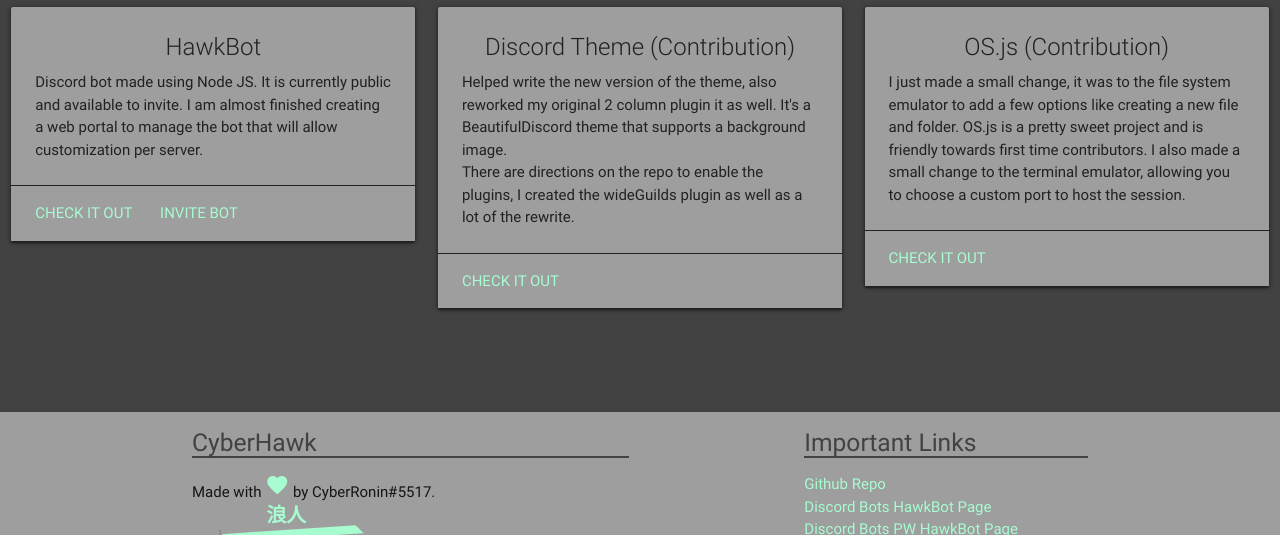
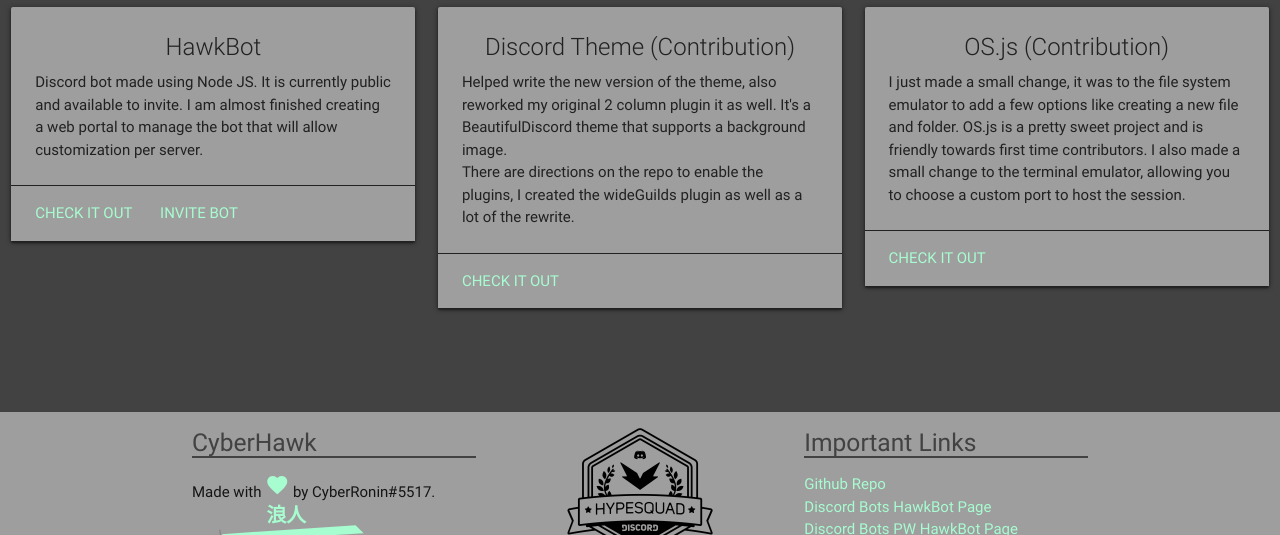
Before and after one commit to Rxswyers/Rxswyers.github.io, a plain HTML site: page index.html in a window 1280 px wide. Shown: the part 152-687 px from the top of the page. Drawn offline with Linux system fonts and the light colour scheme.

Commit message:
Hypesquaaaaaad

```diff
--- a/css/custom.css
+++ b/css/custom.css
@@ -191,3 +191,8 @@
   border-bottom-style: solid !important;
   border-bottom-width: 2px !important;
 }
+.center-img
+{
+  display: block;
+  margin: auto;
+}
--- a/index.html
+++ b/index.html
@@ -74,14 +74,18 @@
       <footer class="page-footer grey">
         <div class="container">
           <div class="row">
-            <div class="col l6 s12">
+            <div class="col l4 s12">
               <h5 class="grey-text text-darken-3 grey-underline">CyberHawk</h5>
               <p>
                 Made with <i class="material-icons mint-text">favorite</i> by CyberRonin#5517.
               </p>
               <svg id="svg4884" xmlns:rdf="http://www.w3.org/1999/02/22-rdf-syntax-ns#" xmlns="http://www.w3.org/2000/svg" height="61px" viewBox="0 0 612.99202 216.1416" width="173px" version="1.1" xmlns:cc="http://creativecommons.org/ns#" xmlns:dc="http://purl.org/dc/elements/1.1/"><g id="layer1" transform="translate(0 -836.22)"><path class="mint-logo" id="path10" fill="#808080" d="m45.14 1034.9 76.983-6.5875-1.8205-20.564-80.668 6.7949z"/><path class="mint-logo-stroke" id="path16" d="m122.61 986.87 6.7872 61.836" stroke="#808080" stroke-width="3.3864" fill="none"/><path class="mint-logo" id="path18" fill="#a7fcd0" d="m128.43 1003.1 413.78-31.782 25.078 28.547-434.14 30.275-3.0512-27.799"/><path class="mint-logo" id="path10-1" fill="#808080" d="m9.4802 974.85 88.282-6.5875-2.0877-20.564-92.509 6.7948z"/><path class="mint-logo-stroke" id="path16-8" d="m98.316 926.85 7.7834 61.836" stroke="#808080" stroke-width="3.6265" fill="none"/><path class="mint-logo" id="path18-4" fill="#a7fcd0" d="m104.99 943.09 474.51-31.782 28.759 28.548-497.86 30.275-3.4991-27.799"/><text class="logo-text"id="text5448" style="word-spacing:0px;letter-spacing:0px" xml:space="preserve" font-size="40px" line-height="125%" y="898.81946" x="263.64978" font-family="sans-serif" fill="#a7fcd0"><tspan id="tspan5450" font-size="70px" font-family="sans-serif" y="898.81946" x="263.64978" font-weight="bold" fill="#a7fcd0">浪人</tspan></text></g></svg>
+
             </div>
-            <div class="col l4 offset-l2 s12">
+            <div class="col l4 s12">
+              <img src="./assets/hypesquad-black.png" class="center-img" width="150px" height="150px">
+            </div>
+            <div class="col l4 s12">
               <h5 class="grey-text text-darken-3 grey-underline">Important Links</h5>
                 <ul>
                   <li><a class="mint-text" href="https://github.com/CyberHawkSoftware/HawkBot">Github Repo</a></li>
```
Also changed, not shown: assets/hypesquad-black.png (added).
